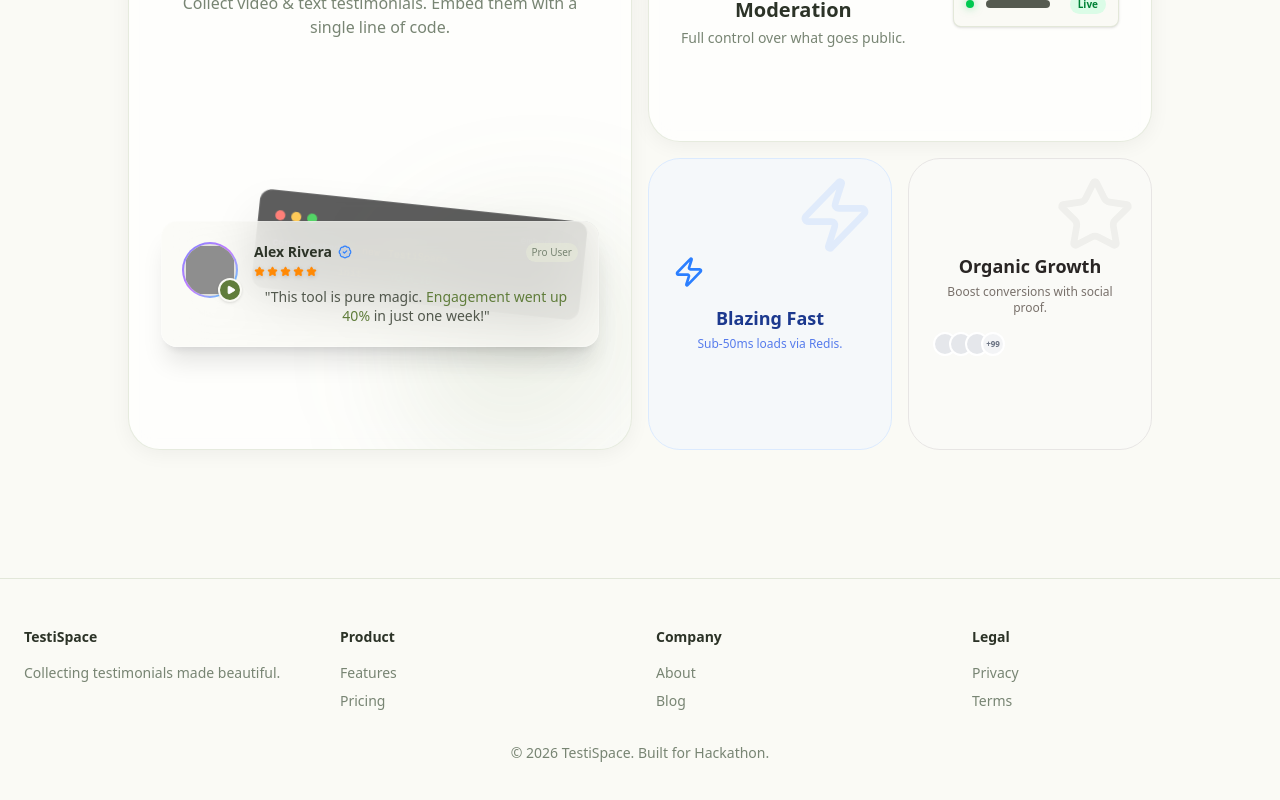
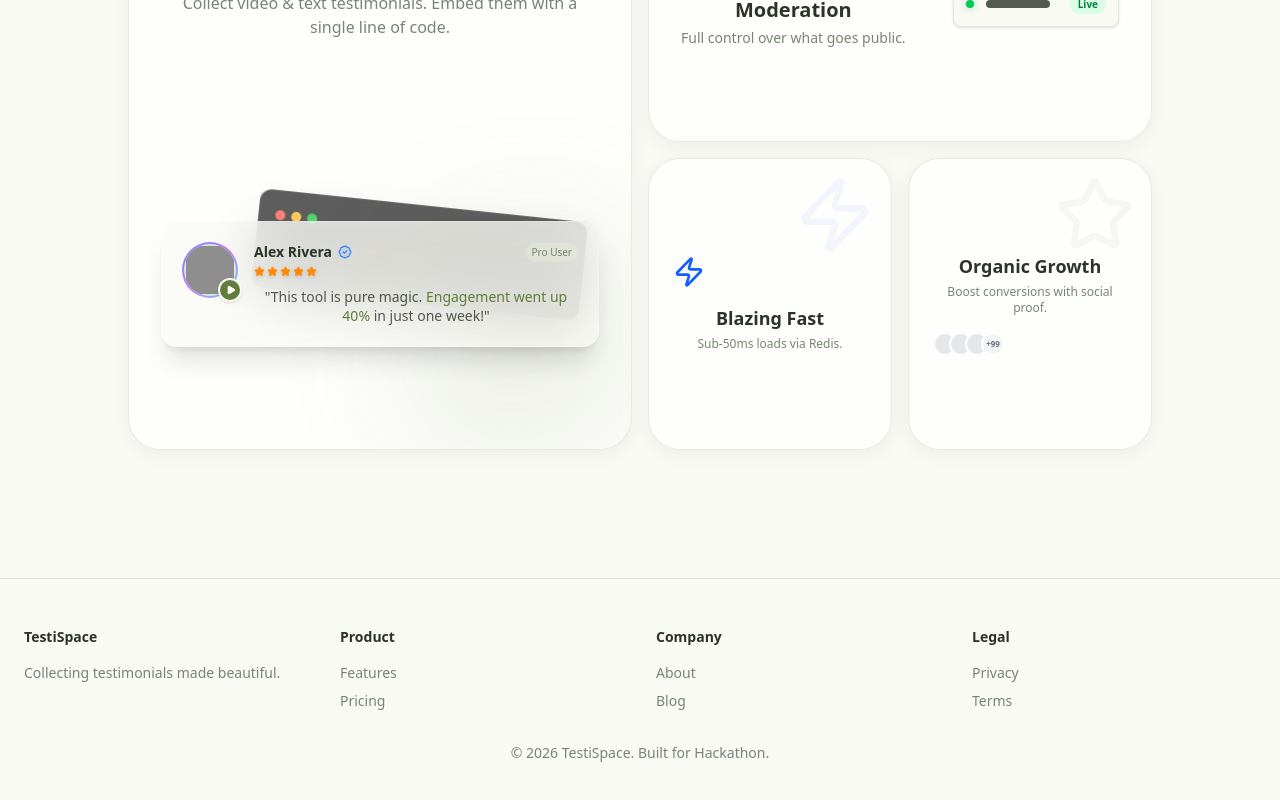
Before and after one commit to xeylous/testispace, a Next.js app: page / in a window 1280 px wide. Shown: the part 888-1688 px from the top of the page. Built offline with nearby package versions, Linux system fonts and the light colour scheme; no server answers; grey boxes are pictures that could not be loaded.

Commit message:
bento comp fixed

```diff
--- a/src/app/page.tsx
+++ b/src/app/page.tsx
@@ -176,28 +176,28 @@ function FeatureBento() {
             {/* Side Feature 2 - Fast */}
             <motion.div
                  whileHover={{ scale: 1.02 }}
-                className="md:col-span-1 min-h-[150px] rounded-[2rem] bg-blue-50/50 dark:bg-blue-900/20 border border-blue-100 dark:border-blue-800 p-5 md:p-6 flex flex-col justify-center relative overflow-hidden"
+                className="md:col-span-1 min-h-[150px] rounded-[2rem] bg-card glass-card p-5 md:p-6 flex flex-col justify-center relative overflow-hidden"
             >
-                 <div className="absolute top-0 right-0 p-4 text-blue-500/10">
+                 <div className="absolute top-0 right-0 p-4 text-blue-600/5">
                     <Zap size={80} />
                 </div>
-                <div className="text-blue-500 mb-3 md:mb-4 relative z-10">
+                <div className="text-blue-600 dark:text-blue-400 mb-3 md:mb-4 relative z-10">
                     <Zap size={32} />
                 </div>
-                <h3 className="text-base md:text-lg font-bold text-blue-900 dark:text-blue-100 relative z-10">Blazing Fast</h3>
-                <p className="text-xs text-blue-700/70 dark:text-blue-300/70 mt-1 relative z-10">Sub-50ms loads via Redis.</p>
+                <h3 className="text-base md:text-lg font-bold text-foreground relative z-10">Blazing Fast</h3>
+                <p className="text-xs text-muted-foreground mt-1 relative z-10 font-medium">Sub-50ms loads via Redis.</p>
             </motion.div>
 
             {/* Side Feature 3 - Growth */}
             <motion.div
                  whileHover={{ scale: 1.02 }}
-                className="md:col-span-1 min-h-[150px] rounded-[2rem] bg-stone-50/50 dark:bg-stone-900/20 border border-stone-200 dark:border-stone-800 p-5 md:p-6 flex flex-col justify-center relative overflow-hidden"
+                className="md:col-span-1 min-h-[150px] rounded-[2rem] bg-card glass-card p-5 md:p-6 flex flex-col justify-center relative overflow-hidden"
             >
-                <div className="absolute top-0 right-0 p-4 opacity-5">
+                <div className="absolute top-0 right-0 p-4 text-primary/5">
                     <Star size={80} />
                 </div>
-                <h3 className="text-base md:text-lg font-bold text-stone-800 dark:text-stone-200">Organic Growth</h3>
-                <p className="text-xs text-stone-500 dark:text-stone-400 mt-1">Boost conversions with social proof.</p>
+                <h3 className="text-base md:text-lg font-bold text-foreground">Organic Growth</h3>
+                <p className="text-xs text-muted-foreground mt-1 font-medium">Boost conversions with social proof.</p>
                 <div className="mt-4 flex -space-x-2">
                     {[1,2,3].map(i => (
                         <div key={i} className="w-6 h-6 rounded-full border-2 border-white dark:border-stone-900 bg-gray-200" />
--- a/src/components/ThreeBackground.tsx
+++ b/src/components/ThreeBackground.tsx
@@ -57,7 +57,7 @@ export default function ThreeBackground() {
   }, []);
 
   // Prevent hydration mismatch by rendering only after mount
-  if (!mounted) return <div className="w-full h-auto fixed inset-0 -z-10 bg-[#030014]" />;
+  if (!mounted) return <div className="w-full h-auto fixed inset-0 -z-10 bg-transparent" />;
 
   return (
     <div className="w-full h-auto fixed inset-0 -z-10 pointer-events-none">
```
